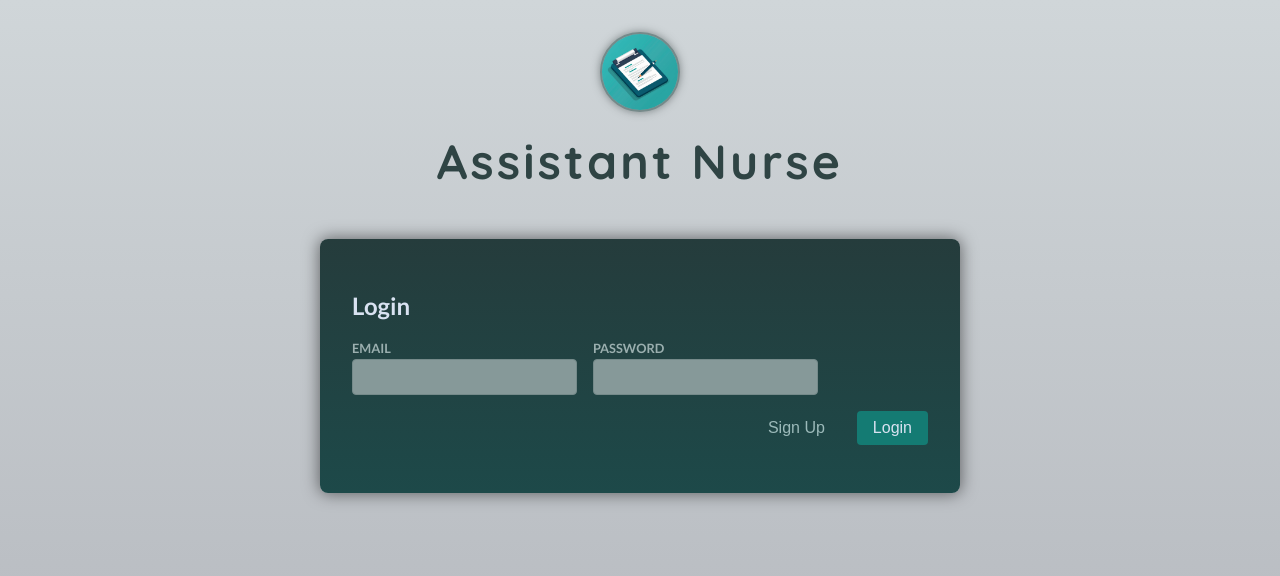
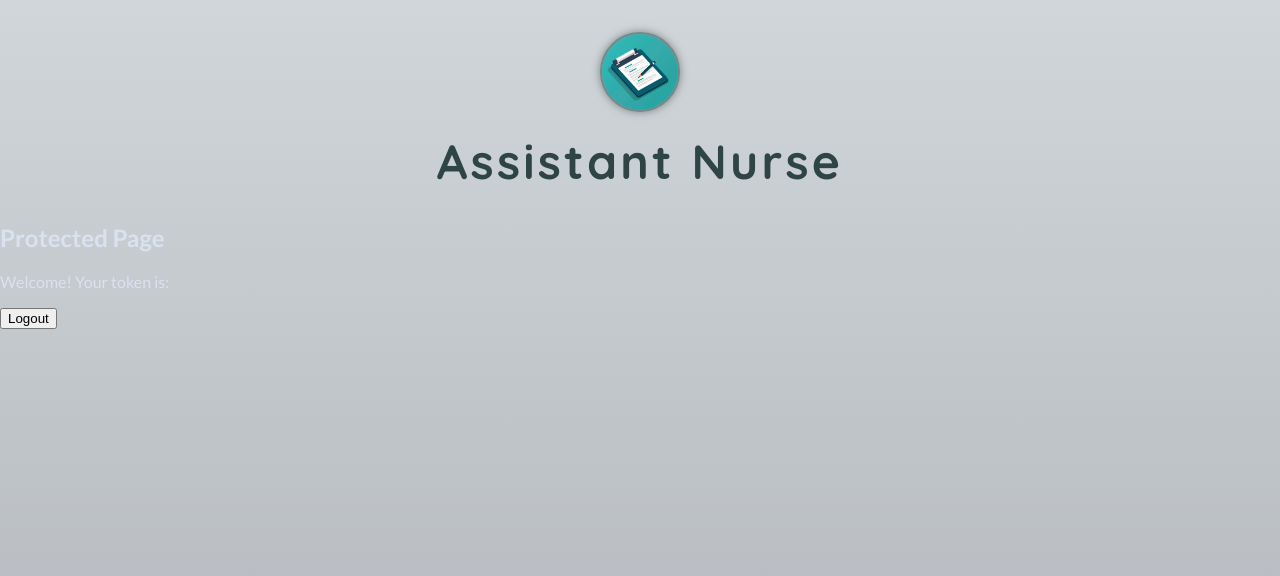
Before and after one commit to thiagoassisk8/nurse-assistant-front, a React (Vite) app: page /protected in a window 1280 px wide. Shown: the top 576 px of the page. Built offline with nearby package versions, Linux system fonts and the light colour scheme.

Commit message:
routes implemented

```diff
--- a/src/App.jsx
+++ b/src/App.jsx
@@ -1,17 +1,29 @@
+import React from "react";
+import {
+  BrowserRouter as Router,
+  Route,
+  Routes,
+  Link as RouterLink,
+} from "react-router-dom";
+
 import Header from "./components/Header.jsx";
 import Login from "./components/Login.jsx";
-import { UserContextProvider } from "../src/store/UserContext.jsx";
+import ProtectedPage from "./components/ProtectedPage.jsx";
 
-function App() {
+const App = () => {
   return (
-    <UserContextProvider>
-      <Header />
-      <main>
-        <Login />
-        {/* <Signup /> */}
-      </main>
-    </UserContextProvider>
+    <Router>
+      <div className="App">
+        <Header />
+        <main>
+          <Routes>
+            <Route path="/" element={<Login />} />
+            <Route path="/protected" element={<ProtectedPage />} />
+          </Routes>
+        </main>
+      </div>
+    </Router>
   );
-}
+};
 
 export default App;
--- a/src/components/Login.jsx
+++ b/src/components/Login.jsx
@@ -2,6 +2,7 @@ import { useRef, useState, useContext } from "react";
 import SignUp from "./SignUp";
 import useHttp from "../hooks/useHttp.js";
 import UserContext from "../store/UserContext";
+import { useNavigate } from "react-router-dom";
 
 const requestConfig = {
   method: "POST",
@@ -14,7 +15,7 @@ export default function Login() {
   const [emailIsInvalid, setEmailIsInvalid] = useState(false);
   const [showSignUp, setShowSignUp] = useState(false);
   const userCtx = useContext(UserContext);
-
+  const navigate = useNavigate();
   const {
     data,
     isLoading: isSending,
@@ -58,7 +59,7 @@ export default function Login() {
 
   if (data && !error) {
     userCtx.login(data.token);
-    return <p>Login successful!</p>;
+    navigate("/protected");
   }
 
   return (
--- /dev/null
+++ b/src/components/ProtectedPage.jsx
@@ -0,0 +1,22 @@
+import React, { useContext } from "react";
+import UserContext from "../store/UserContext";
+
+const ProtectedPage = () => {
+  const userCtx = useContext(UserContext);
+
+  const handleLogout = () => {
+    userCtx.logout();
+
+    localStorage.removeItem("token");
+  };
+
+  return (
+    <div>
+      <h2>Protected Page</h2>
+      <p>Welcome! Your token is: {userCtx.token}</p>
+      <button onClick={handleLogout}>Logout</button>
+    </div>
+  );
+};
+
+export default ProtectedPage;
--- a/src/components/SignUp.jsx
+++ b/src/components/SignUp.jsx
@@ -1,4 +1,4 @@
-import { useState } from "react";
+import React, { useState } from "react";
 import useHttp from "../hooks/useSignUpHttp.js";
 
 export default function Signup() {
@@ -7,9 +7,8 @@ export default function Signup() {
   const [password, setPassword] = useState("");
   const [confirmPassword, setConfirmPassword] = useState("");
   const [passwordsAreNotEqual, setPasswordsAreNotEqual] = useState(false);
+  const [isRegistered, setIsRegistered] = useState(false);
   const { isLoading: isSending, error, sendRequest } = useHttp();
-
-  const handleSignupSuccess = (data) => {};
 
   const handleSubmit = async (event) => {
     event.preventDefault();
@@ -25,6 +24,10 @@ export default function Signup() {
       name,
       email,
       password,
+    };
+    const handleSignupSuccess = () => {
+      // Logic to handle successful signup
+      console.log("Signup successful!");
     };
 
     sendRequest(
@@ -42,7 +45,6 @@ export default function Signup() {
     <form onSubmit={handleSubmit}>
       <h2>Welcome on board!</h2>
       <p>We just need a little bit of data from you to get you started 🚀</p>
-
       <div className="control">
         <label htmlFor="email">Email</label>
         <input
@@ -54,7 +56,6 @@ export default function Signup() {
           onChange={(e) => setEmail(e.target.value)}
         />
       </div>
-
       <div className="control-row">
         <div className="control">
           <label htmlFor="first-name">Name</label>
@@ -68,7 +69,6 @@ export default function Signup() {
           />
         </div>
       </div>
-
       <div className="control-row">
         <div className="control">
           <label htmlFor="password">Password</label>
@@ -98,9 +98,7 @@ export default function Signup() {
           />
         </div>
       </div>
-
       <hr />
-
       <div className="control">
         <label htmlFor="terms-and-conditions">
           <input
@@ -112,7 +110,6 @@ export default function Signup() {
           I agree to the terms and conditions
         </label>
       </div>
-
       {error && <p>{error}</p>}
 
       <p className="form-actions">
--- a/src/store/UserContext.jsx
+++ b/src/store/UserContext.jsx
@@ -1,11 +1,9 @@
-// UserContextProvider.js
 import { createContext, useState, useEffect } from "react";
 
 const UserContext = createContext({
   isLoggedIn: false,
   token: null,
   login: (token) => {},
-  logout: () => {},
 });
 
 export function UserContextProvider(props) {
@@ -14,11 +12,6 @@ export function UserContextProvider(props) {
   const loginHandler = (token) => {
     setToken(token);
     localStorage.setItem("token", token);
-  };
-
-  const logoutHandler = () => {
-    setToken(null);
-    localStorage.removeItem("token");
   };
 
   useEffect(() => {
@@ -32,7 +25,6 @@ export function UserContextProvider(props) {
     isLoggedIn: !!token,
     token: token,
     login: loginHandler,
-    logout: logoutHandler,
   };
 
   return (
```
